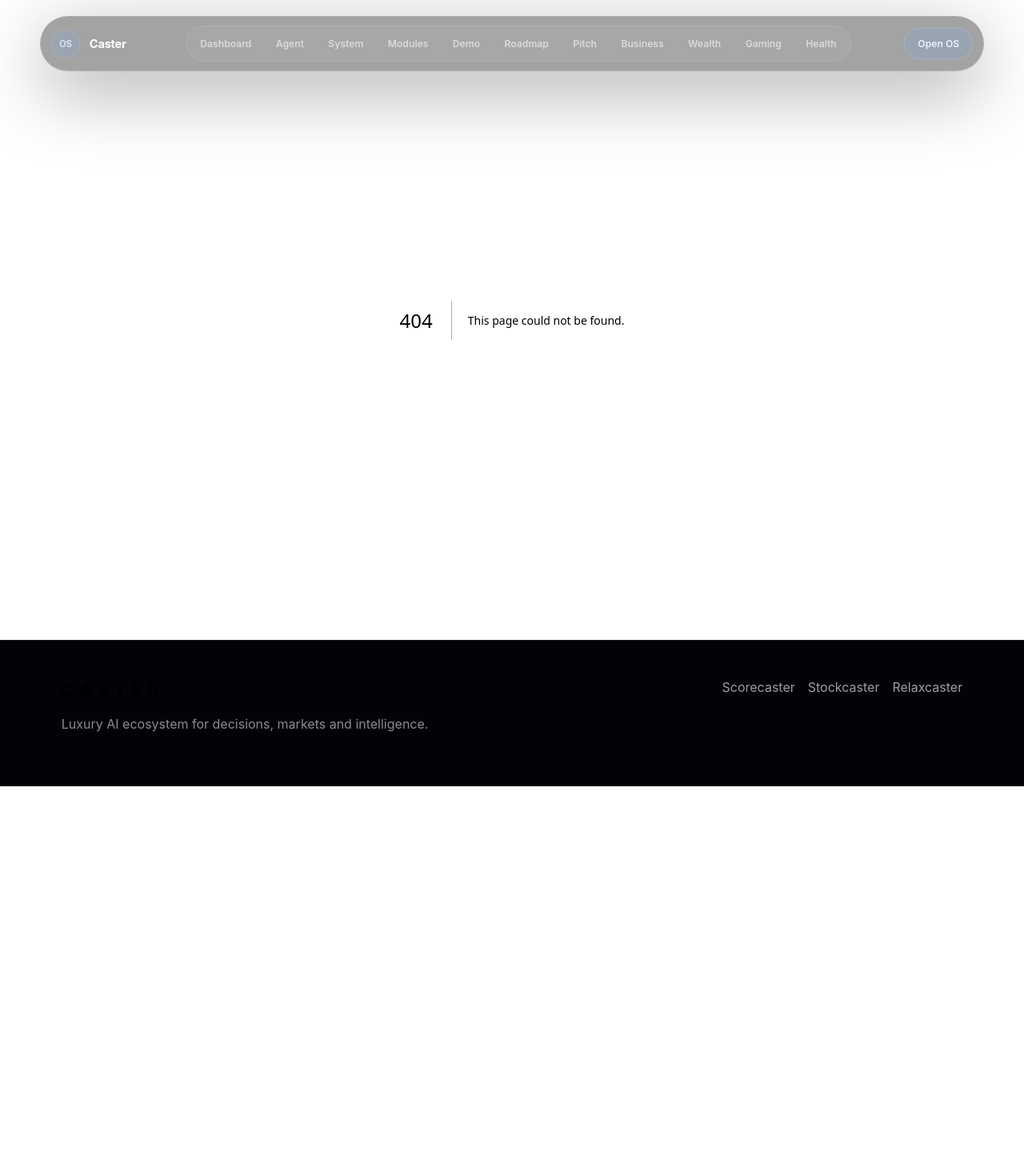
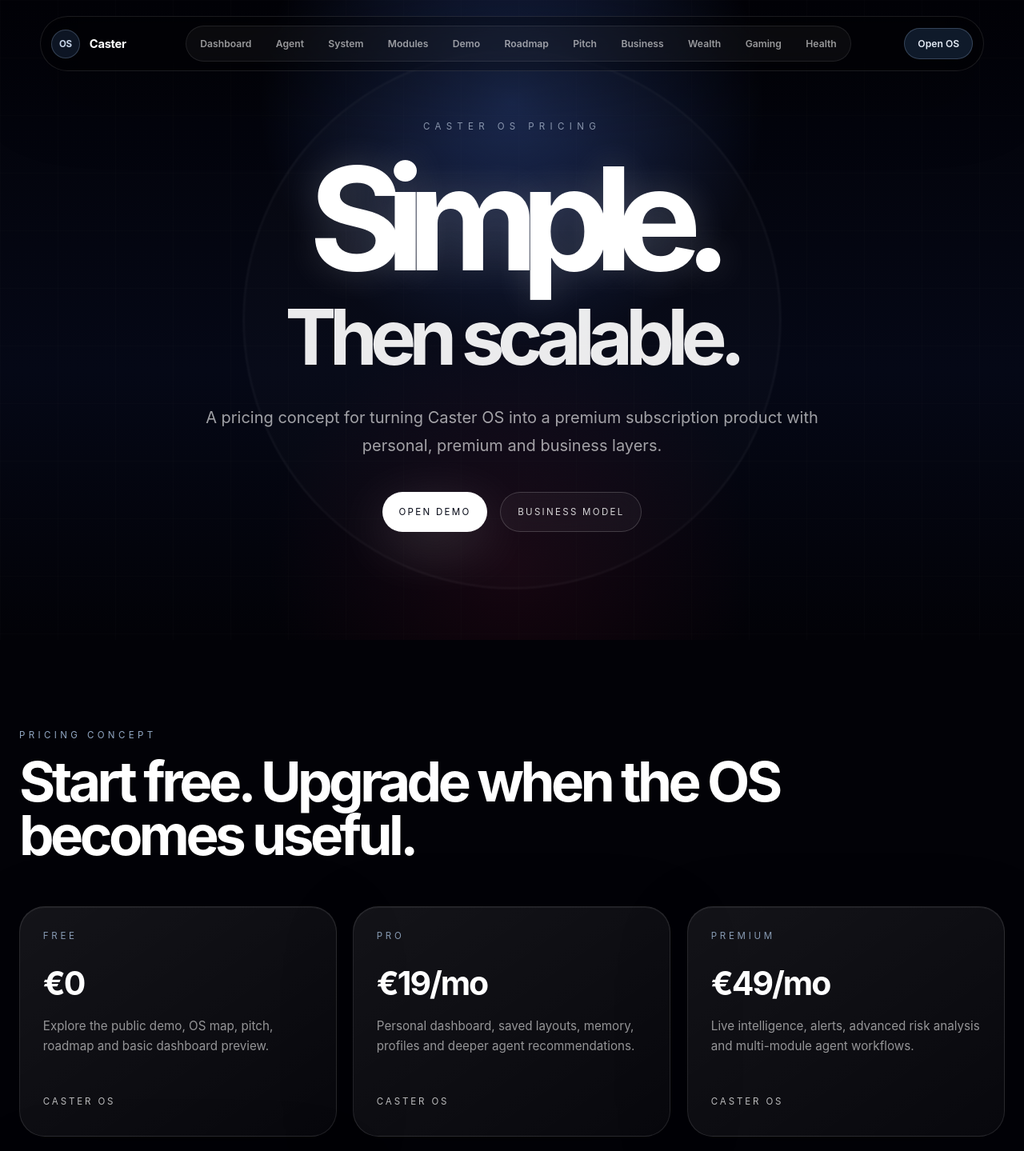
Before and after one commit to vv-glitchhub/Caster-hub, a Next.js app: page /pricing in a window 1280 px wide. Before the commit this address had no page. Shown: the top 1439 px of the page at 80% size. Before the commit the page ends 983 px from the top, so only its background shows below. Built offline with nearby package versions, Linux system fonts and the light colour scheme.

Commit message:
Add Caster OS pricing page

```diff
--- /dev/null
+++ b/app/pricing/page.tsx
@@ -0,0 +1,72 @@
+import MotionSurface from '../../components/MotionSurface'
+
+const tiers = [
+  ['Free', '€0', 'Explore the public demo, OS map, pitch, roadmap and basic dashboard preview.'],
+  ['Pro', '€19/mo', 'Personal dashboard, saved layouts, memory, profiles and deeper agent recommendations.'],
+  ['Premium', '€49/mo', 'Live intelligence, alerts, advanced risk analysis and multi-module agent workflows.'],
+  ['Business', 'Custom', 'Decision intelligence systems for teams, operators, creators and specialist workflows.'],
+]
+
+const included = [
+  ['Dashboard OS', 'Focus, widgets, memory, profiles and system overview.'],
+  ['Caster AI', 'Decision brief, next actions and context-aware recommendations.'],
+  ['Product Modules', 'Wealth, gaming, health and life intelligence surfaces.'],
+  ['Shared Core', 'Risk, behavior, probability and decision quality layer.'],
+]
+
+export default function PricingPage() {
+  return (
+    <main className="home-page">
+      <section className="home-hero">
+        <div className="home-bg" />
+        <div className="home-grid" />
+        <div className="home-orb" />
+        <div className="home-hero-inner">
+          <p className="home-eyebrow">Caster OS Pricing</p>
+          <h1 className="home-title">Simple.</h1>
+          <h2 className="home-subtitle">Then scalable.</h2>
+          <p className="home-lead">
+            A pricing concept for turning Caster OS into a premium subscription product with personal, premium and business layers.
+          </p>
+          <div className="home-actions">
+            <a className="primary-button" href="/demo">Open Demo</a>
+            <a className="secondary-button" href="/business">Business Model</a>
+          </div>
+        </div>
+      </section>
+
+      <section className="home-section">
+        <div className="home-container">
+          <p className="section-label">Pricing Concept</p>
+          <h2 className="section-title">Start free. Upgrade when the OS becomes useful.</h2>
+          <div className="home-module-grid">
+            {tiers.map(([name, price, text]) => (
+              <MotionSurface key={name} className="home-module-card min-h-0">
+                <p className="home-module-label">{name}</p>
+                <h3 className="home-module-title">{price}</h3>
+                <p className="home-module-text">{text}</p>
+                <p className="home-module-link">Caster OS</p>
+              </MotionSurface>
+            ))}
+          </div>
+        </div>
+      </section>
+
+      <section className="home-section">
+        <div className="home-container">
+          <p className="section-label">Included Value</p>
+          <h2 className="section-title">The price is for one connected decision layer.</h2>
+          <div className="home-module-grid">
+            {included.map(([title, text]) => (
+              <MotionSurface key={title} className="home-module-card min-h-0">
+                <p className="home-module-label">Included</p>
+                <h3 className="home-module-title">{title}</h3>
+                <p className="home-module-text">{text}</p>
+              </MotionSurface>
+            ))}
+          </div>
+        </div>
+      </section>
+    </main>
+  )
+}
```
